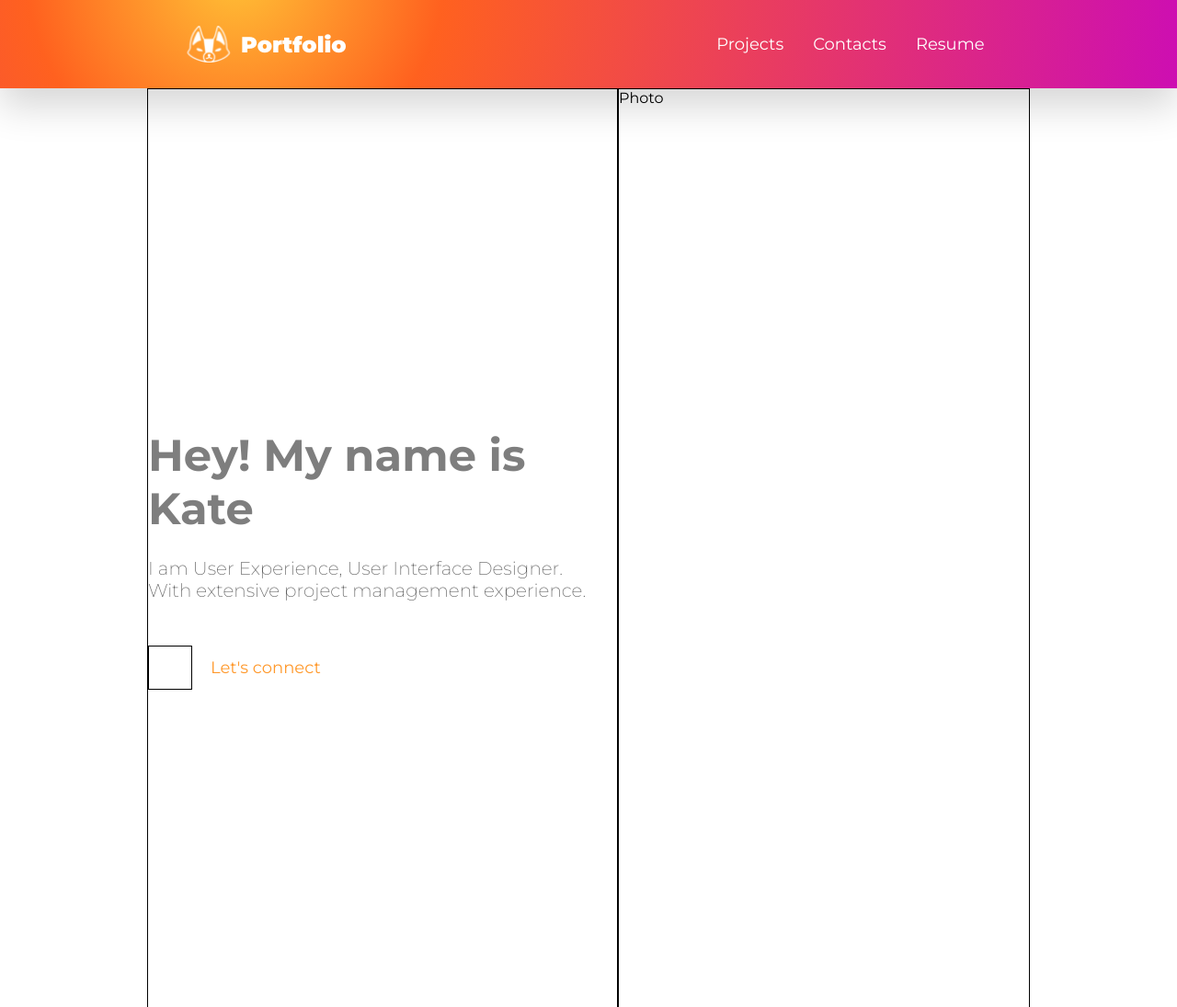
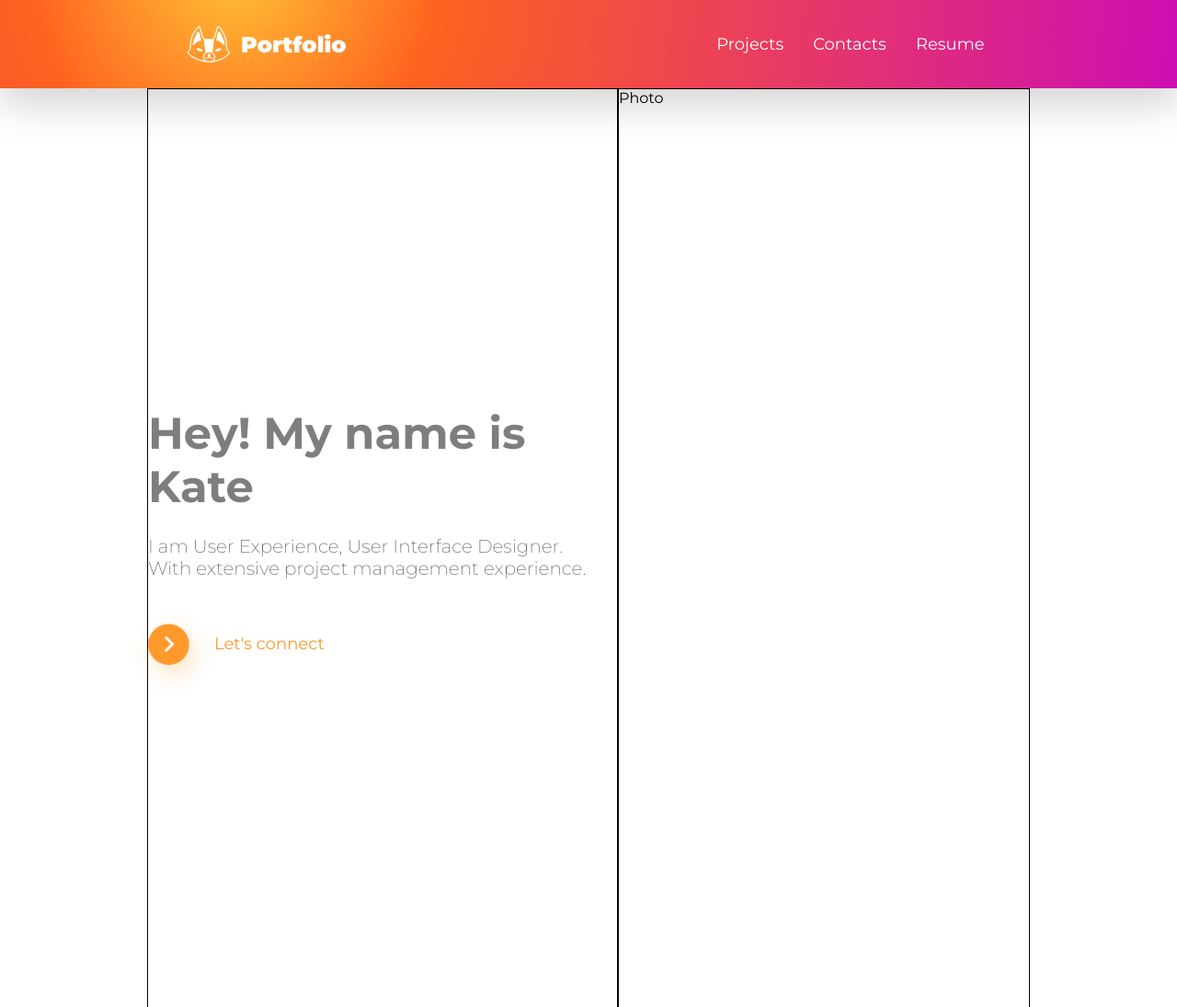
Before and after one commit to kate-ponomarenko/kate-ponomarenko.github.io, a plain HTML site: page index.html in a window 1280 px wide. Shown: the whole page at 92% size. Drawn offline with Linux system fonts and the light colour scheme.

Commit message:
work on greeting

```diff
--- a/index.html
+++ b/index.html
@@ -15,7 +15,7 @@
     <header class="main-header">
         <div class="main-header__brand-title">
             <a href="#" class="main-header__brand">
-                <img src="images/foxy_kp3.png" alt="Foxy">
+                <img src="images/foxy_kp3_2.png" alt="Foxy">
             </a>
             <p class="main-header__title">Portfolio</p>
         </div>
@@ -40,7 +40,7 @@
                 <p class="greeting__info--main-text">I am User Experience, User Interface Designer.<br>
                     With extensive project management experience.</p>
                 <div class="greeting__info--connect">
-                    <div></div>
+                    <img src="images/lets_connect.png" />
                     <p>Let's connect</p>
                 </div>
             </div>
--- a/shared.css
+++ b/shared.css
@@ -96,26 +96,26 @@ body {
 }
 
 .greeting__info--connect {
-    margin: 3rem 0 0 0;
+    margin: 1rem 0 0 0;
     display: flex;
     align-items: center;
 }
 
-.greeting__info--connect div {
-    height: 3rem;
-    width: 3rem;
-    border: 1px solid black;
+.greeting__info--connect img {
+    height: 8rem;
+    width: 8rem;
+    position: relative;
+    right: 2.3rem;
 }
 
 .greeting__info--connect p {
+    position: relative;
+    right: 3.5rem;
     font-size: 1.125rem;
     font-weight: 400;
     color: #FF992C;
-    margin: 0 0 0 1.25rem;
+    margin: 0 0 1.3rem 0;
 }
-
-
-
 
 .greeting__photo-container {
     width: 35%;
```
Also changed, not shown: images/foxy_kp3_2.png (added), images/lets_connect.png (added).
